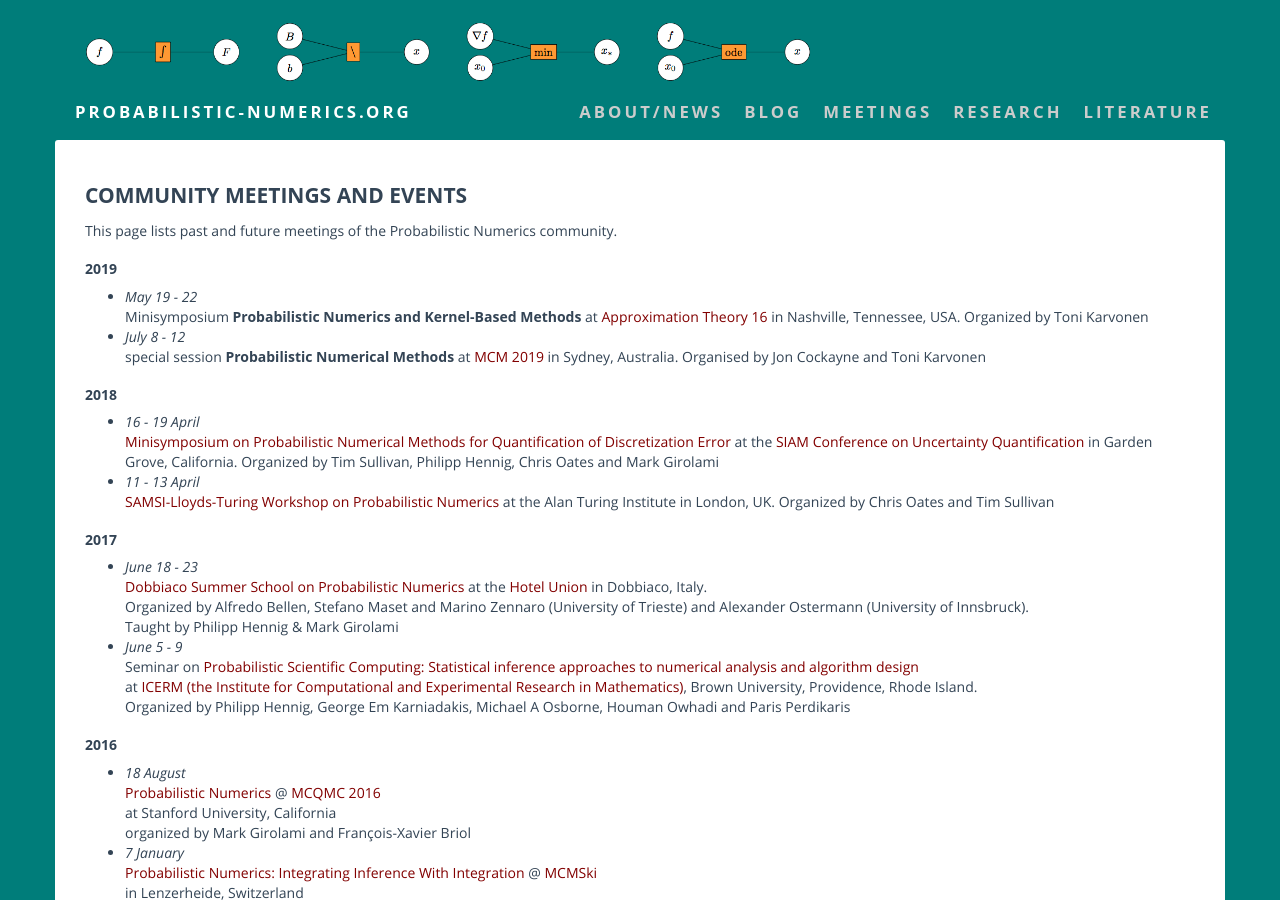
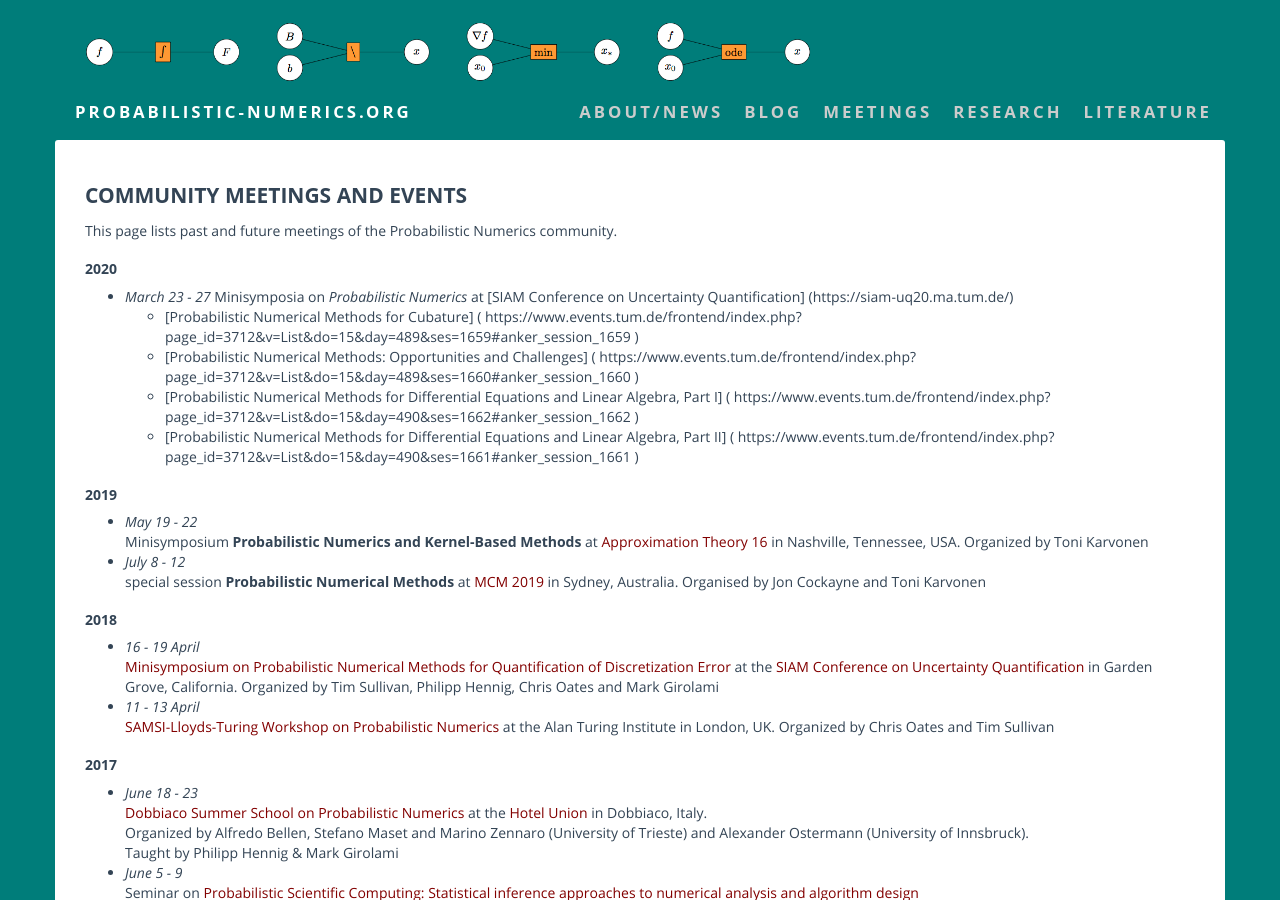
Before and after one commit to philipphennig/probabilistic-numerics.org, a Jekyll site: the page built from meetings/index.md, in a window 1280 px wide and 900 px high. Built offline with Jekyll 4.4.1, drawn with Linux system fonts in a browser that asks for light colours; some web fonts are replaced.

Commit message:
added SIAM UQ 2020 minisymposia info to the meetings index

```diff
--- a/meetings/index.md
+++ b/meetings/index.md
@@ -7,6 +7,15 @@ layout: default
 
 This page lists past and future meetings of the Probabilistic Numerics
 community.
+
+### 2020
+* *March 23 - 27*
+  Minisymposia on *Probabilistic Numerics* at [SIAM Conference on Uncertainty Quantification] (https://siam-uq20.ma.tum.de/)
+  * [Probabilistic Numerical Methods for Cubature] ( https://www.events.tum.de/frontend/index.php?page_id=3712&v=List&do=15&day=489&ses=1659#anker_session_1659 )
+  * [Probabilistic Numerical Methods: Opportunities and Challenges] ( https://www.events.tum.de/frontend/index.php?page_id=3712&v=List&do=15&day=489&ses=1660#anker_session_1660 )
+  * [Probabilistic Numerical Methods for Differential Equations and Linear Algebra, Part I] ( https://www.events.tum.de/frontend/index.php?page_id=3712&v=List&do=15&day=490&ses=1662#anker_session_1662 )
+  * [Probabilistic Numerical Methods for Differential Equations and Linear Algebra, Part II] ( https://www.events.tum.de/frontend/index.php?page_id=3712&v=List&do=15&day=490&ses=1661#anker_session_1661 )
+
 
 ### 2019
 * *May 19 - 22*
```
